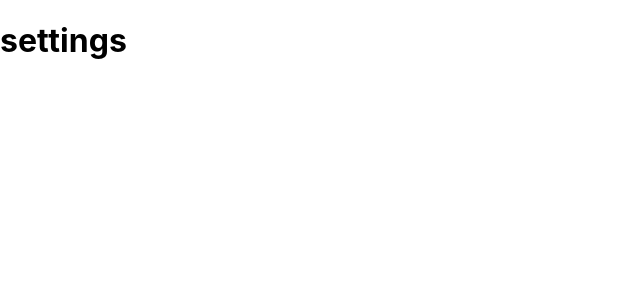
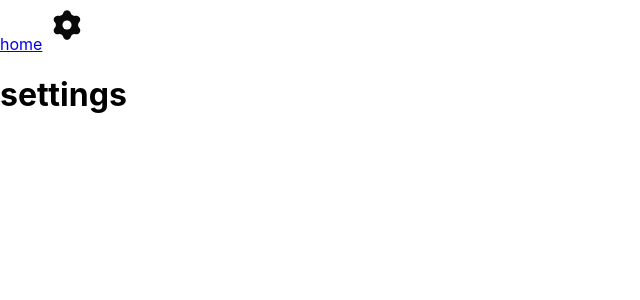
Before and after one commit to colorlessenergy/bookmarks, a Next.js app: page /settings in a window 1280 px wide. Shown: the top 300 px of the page, without its empty margins (0-640 px from the left). Built offline with nearby package versions, Linux system fonts and the light colour scheme.

Commit message:
add nav component

```diff
--- a/pages/settings/index.js
+++ b/pages/settings/index.js
@@ -1,7 +1,12 @@
+import Nav from "../../shared/components/Nav"
+
 export default function Settings () {
     return (
-        <h1>
-            settings
-        </h1>
-    );
+        <div>
+            <Nav showHomeLink={ true } />
+            <h1>
+                settings
+            </h1>
+        </div>
+   );
 }
```
